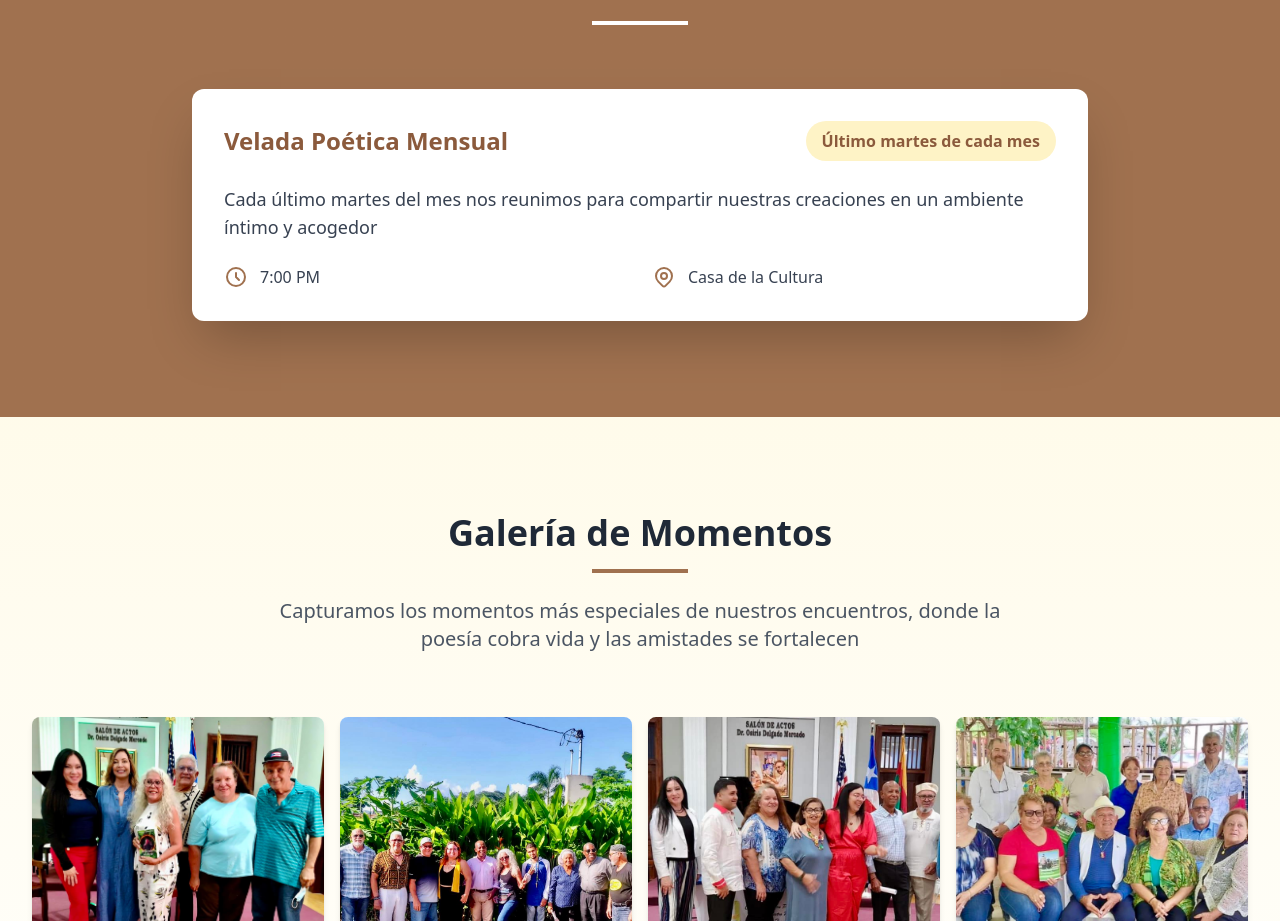
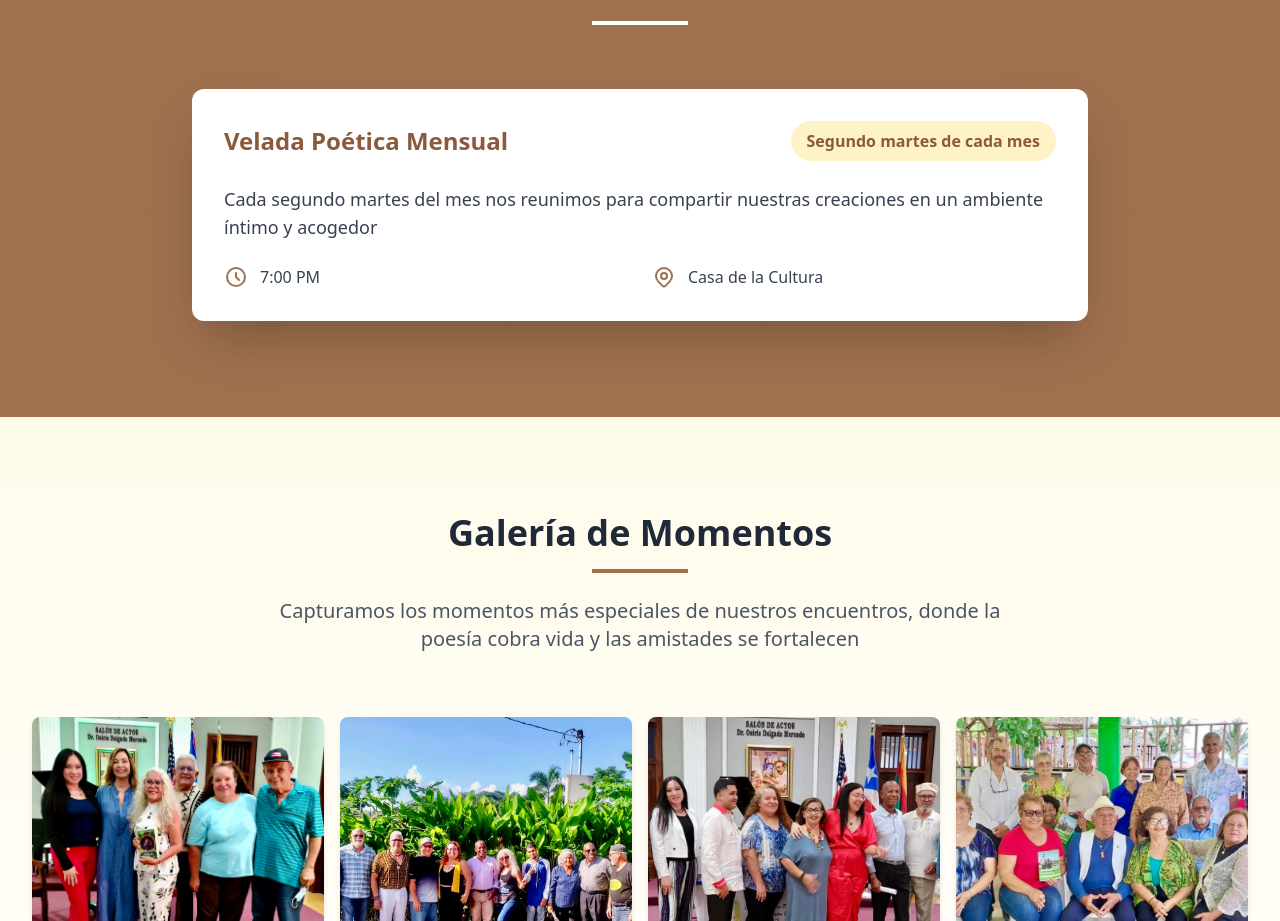
Before and after one commit to temiban013/jayei, a Next.js app: page / in a window 1280 px wide. Shown: the part 1314-2235 px from the top of the page. Built offline with nearby package versions, Linux system fonts and the light colour scheme.

Commit message:
Bug fix on content for the poetry gathering

```diff
--- a/app/page.tsx
+++ b/app/page.tsx
@@ -287,12 +287,12 @@ export default function Home() {
                 Velada Poética Mensual
               </h3>
               <span className="bg-amber-100 text-cream-700 px-4 py-2 rounded-full font-semibold">
-                Último martes de cada mes
+                Segundo martes de cada mes
               </span>
             </div>
 
             <p className="text-gray-700 text-lg mb-6">
-              Cada último martes del mes nos reunimos para compartir nuestras
+              Cada segundo martes del mes nos reunimos para compartir nuestras
               creaciones en un ambiente íntimo y acogedor
             </p>
 
```
